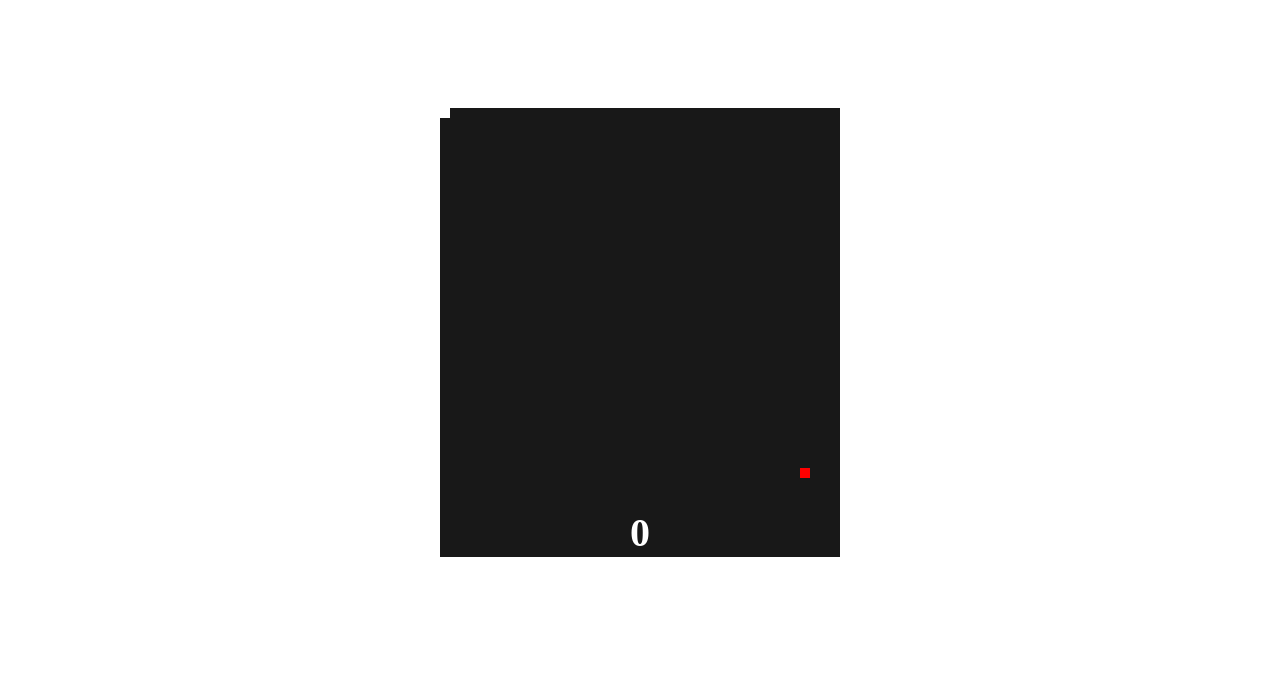
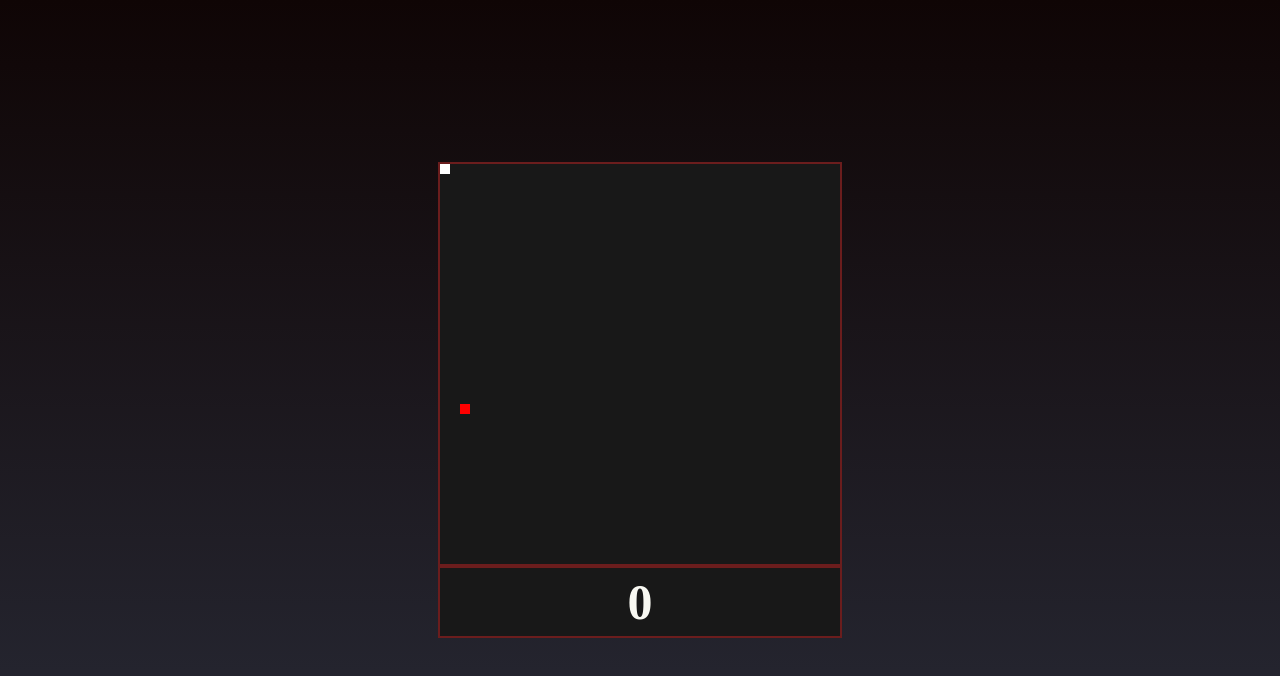
Before and after one commit to kaetaen/valetines-day-easter-egg, a plain HTML site: page index.html in a window 1280 px wide. Drawn offline with Linux system fonts and the light colour scheme.

Commit message:
add +styles & refactoring

```diff
--- /dev/null
+++ b/game.js
@@ -0,0 +1,155 @@
+const canvas = document.getElementById('game-screen')
+const pointCounter = document.querySelector('#point-counter p')
+const ctx = canvas.getContext('2d')
+const width = canvas.width
+const height = canvas.height
+let runGame = true
+let points = 0
+let px = 0
+let py = 0
+let ax = setApplePos()
+let ay = setApplePos()
+let playerEatTheApple = false
+const move = {
+  up: 38,
+  down: 40,
+  left: 37,
+  right: 39
+}
+
+/* Configurações do jogo */
+function moviment (event) {
+  switch (event.keyCode) {
+    case move.up:
+      py <= 0 ? py = 390 : py -= 10
+      break
+    case move.down:
+      py >= 390 ? py = 0 : py += 10
+      break
+    case move.right:
+      px >= 390 ? px = 0 : px += 10
+      break
+    case move.left:
+      px <= 0 ? px = 390 : px -= 10
+  }
+}
+
+function setApplePos () {
+  const randomNum = Math.floor(Math.random() * 390)
+  const position = randomNum - (randomNum % 10)
+
+  return position
+}
+
+function setPoints () {
+  points += 1
+  pointCounter.innerText = points
+}
+
+function closeGame () {
+  runGame = false
+  pointCounter.style.color = 'red'
+}
+
+function gameComponents () {
+  drawBackground()
+  drawPlayer()
+  drawApple()
+}
+
+function startGame () {
+  playerEatTheApple = (ax === px && ay === py)
+
+  if (runGame === true) {
+    gameComponents()
+
+    if (playerEatTheApple) {
+      ax = ay = setApplePos()
+      setPoints()
+    }
+  }
+}
+
+function gameLoop () {
+  startGame()
+  if (points === 7) {
+    closeGame()
+    drawMsg()
+  }
+}
+
+/* Desenhos do jogo */
+
+function drawBackground () {
+  ctx.fillStyle = '#181818'
+  ctx.fillRect(0, 0, width, height)
+}
+
+function drawPlayer () {
+  ctx.fillStyle = 'white'
+  ctx.fillRect(px, py, 10, 10)
+}
+
+function drawApple () {
+  ctx.fillStyle = 'red'
+  ctx.fillRect(ax, ay, 10, 10)
+}
+
+/* Desenhos da imagem */
+function drawHeart () {
+  ctx.fillRect(0, 0, 400, 400)
+  const w = 200; const h = 200
+  ctx.strokeStyle = '#000000'
+  ctx.strokeWeight = 3
+  ctx.shadowOffsetX = 4.0
+  ctx.shadowOffsetY = 4.0
+  ctx.lineWidth = 10.0
+  ctx.fillStyle = '#FF0000'
+  const d = Math.min(w, h)
+  const k = 100
+  ctx.moveTo(k, k + d / 4)
+  ctx.quadraticCurveTo(k, k, k + d / 4, k)
+  ctx.quadraticCurveTo(k + d / 2, k, k + d / 2, k + d / 4)
+  ctx.quadraticCurveTo(k + d / 2, k, k + d * 3 / 4, k)
+  ctx.quadraticCurveTo(k + d, k, k + d, k + d / 4)
+  ctx.quadraticCurveTo(k + d, k + d / 2, k + d * 3 / 4, k + d * 3 / 4)
+  ctx.lineTo(k + d / 2, k + d)
+  ctx.lineTo(k + d / 4, k + d * 3 / 4)
+  ctx.quadraticCurveTo(k, k + d / 2, k, k + d / 4)
+  ctx.stroke()
+  ctx.fill()
+}
+
+function drawHeaderText () {
+  ctx.font = '25px Times'
+  ctx.fillStyle = '#ffc2ab'
+  ctx.textAlign = 'center'
+  ctx.fillText('Cada cubo vermelho que você pegou', 200, 50)
+  ctx.fillText('representa um ano de nossa história', 200, 80)
+}
+
+function drawHeartText () {
+  ctx.font = '25px Times'
+  ctx.fillStyle = 'white'
+  ctx.textAlign = 'center'
+  ctx.fillText('Todo seu,', 200, 180)
+  ctx.fillText('Aninha', 200, 210)
+}
+
+function drawFooterText () {
+  ctx.font = '600 35px Times'
+  ctx.fillStyle = '#ffc2ab'
+  ctx.textAlign = 'center'
+  ctx.fillText('Feliz Dia dos Namorados', 200, 360)
+}
+
+function drawMsg () {
+  drawBackground()
+  drawHeart()
+  drawHeaderText()
+  drawFooterText()
+  drawHeartText()
+}
+
+window.addEventListener('keydown', moviment, true)
+setInterval(gameLoop, 60)
--- a/index.html
+++ b/index.html
@@ -1,166 +1,20 @@
 <!DOCTYPE html>
-<html lang="en">
+<html lang="pt-br">
 <head>
 	<meta charset="UTF-8">
 	<title> Valentine's Day Easter-Egg </title>
-  <style>
-#content {
-  display: flex;
-  flex: 1;
-  flex-direction: column;
-  align-items: center;
-}
-
-#tela {
-  margin-top: 100px;
-}
-
-#pointMark {
-  background-color: #181818;
-  width: 400px;
-  color: white;
-  text-align: center;
-}
-
-#pointMark p {
-  font-size: 40px;
-  font-weight: 600;
-  margin: 1px;
-  color: white;
-}
-
-  </style>
+  <link rel="stylesheet" href="styles.css">
 </head>
 <body>
   <div id="content">
-	  <canvas id="tela" width="400" height="400">
-		  Seu navegador não suporta este jogo
+	  <canvas id="game-screen" width="400" height="400">
+		  Seu navegador não suporta este jogo.
 	  </canvas>
-    <div id='pointMark'>
+    <div id="point-counter">
       <p> 0 </p>
     </div>
   <div>
-
-	<script>
-
-		const canvas = document.getElementById('tela')
-		const ctx = canvas.getContext('2d')
-    const pointMark = document.querySelector('#pointMark p')
-
-		const width = canvas.width
-	  const height = canvas.height
-
-    gamePage = true
-
-    var points = 0
-
-		var px = py = 0
-
-    randNum = Math.floor(Math.random() * 390)
-    var ax = ay =	randNum - (randNum % 10)
-
-		function game () {
-      if (gamePage === true){
-        ctx.fillStyle = '#181818'
-        ctx.fillRect(0, 0, width, height)
-
-        ctx.fillStyle = 'white'
-        ctx.fillRect(px, py, 10, 10)
-
-        ctx.fillStyle = 'red'
-        ctx.fillRect(ax, ay, 10, 10)
-
-        if (ax == px && ay == py){
-          randNum = Math.floor(Math.random() * 390)
-          ax = ay =	randNum - (randNum % 10)
-          points += 1
-          pointMark.innerText = points
-
-        if (points === 7){
-          gamePage = false
-          pointMark.style.color = 'red'
-          drawHeart()
-        }
-
-      }
-    }
-  }
-
-		function moviment (event) {
-
-			var move = {
-				up: 38,
-				down: 40,
-				left: 37,
-				right: 39
-			}
-
-			switch (event.keyCode) {
-				case move.up:
-          py <= 0 ? py = 390 : py -= 10
-				break
-
-				case move.down:
-          py >= 390 ? py = 0 : py += 10
-          break
-
-				case move.right:
-          px >= 390 ? px = 0 : px += 10
-					break
-
-				case move.left:
-					px <= 0 ? px = 390 : px -= 10
-			}
-		}
-
-    function drawHeart () {
-
-      ctx.fillRect(0, 0, width, height)
-    	ctx.fillStyle = '#181818'
-
-			ctx.fillRect(0, 0, 400, 400)
-      var w = 200, h = 200;
-      ctx.strokeStyle = "#000000";
-      ctx.strokeWeight = 3;
-      ctx.shadowOffsetX = 4.0;
-      ctx.shadowOffsetY = 4.0;
-      ctx.lineWidth = 10.0;
-      ctx.fillStyle = "#FF0000";
-      var d = Math.min(w, h);
-      var k = 100;
-      ctx.moveTo(k, k + d / 4);
-      ctx.quadraticCurveTo(k, k, k + d / 4, k);
-      ctx.quadraticCurveTo(k + d / 2, k, k + d / 2, k + d / 4);
-      ctx.quadraticCurveTo(k + d / 2, k, k + d * 3/4, k);
-      ctx.quadraticCurveTo(k + d, k, k + d, k + d / 4);
-      ctx.quadraticCurveTo(k + d, k + d / 2, k + d * 3/4, k + d * 3/4);
-      ctx.lineTo(k + d / 2, k + d);
-      ctx.lineTo(k + d / 4, k + d * 3/4);
-      ctx.quadraticCurveTo(k, k + d / 2, k, k + d / 4);
-      ctx.stroke();
-      ctx.fill();
-
-      ctx.font = "25px Times";
-      ctx.fillStyle = "#ffc2ab";
-      ctx.textAlign = "center";
-      ctx.fillText("Cada cubo vermelho que você pegou", 200, 50);
-      ctx.fillText("representa um ano de nossa história", 200, 80);
-
-      ctx.font = "25px Times";
-      ctx.fillStyle = "white";
-      ctx.textAlign = "center";
-      ctx.fillText("Todo seu,", 200, 180);
-      ctx.fillText("Aninha", 200, 210);
-
-      ctx.font = "600 35px Times";
-      ctx.fillStyle = "#ffc2ab";
-      ctx.textAlign = "center";
-      ctx.fillText("Feliz Dia dos Namorados", 200, 360);
-    }
-
-		window.addEventListener('keydown', moviment, true)
-		setInterval(game, 60)
-
+  <script src="game.js">
 	</script>
 </body>
 </html>
--- /dev/null
+++ b/styles.css
@@ -0,0 +1,34 @@
+* {
+  padding: 0;
+  margin: 0;
+  box-sizing: border-box;
+}
+
+#content {
+  display: flex;
+  flex: 1;
+  flex-direction: column;
+  align-items: center;
+  justify-content: center;
+  height: 100vh;
+  background-image: linear-gradient(#0F0505, #282a36);
+}
+
+#game-screen {
+  border: 2px solid #6B1D1D;
+}
+
+#point-counter {
+  width: 404px;
+  text-align: center;
+  color: #f8f8f2;
+  background-color: #181818;
+  border: 2px solid #6B1D1D;
+}
+
+#point-counter p {
+  margin: 5px;
+  font-size: 50px;
+  font-weight: 600;
+  color: #f8f8f2;
+}
```
